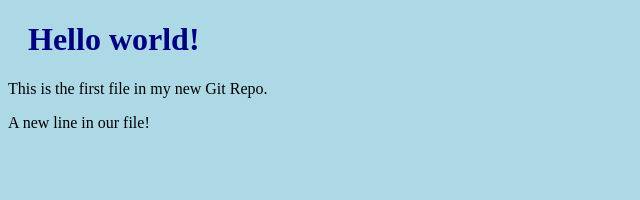
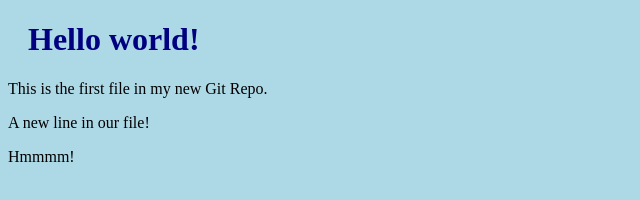
Before and after one commit to Nikitosyes/hello-world, a plain HTML site: page index.htm in a window 1280 px wide. Shown: the full height of the page, 0-640 px from the left. Drawn offline with Linux system fonts and the light colour scheme.

Commit message:
aDDED ANOTHER LINE tO HELLO WOrLD FILE

```diff
--- a/index.htm
+++ b/index.htm
@@ -9,6 +9,7 @@
 <h1>Hello world!</h1>
 <p>This is the first file in my new Git Repo.</p>
 <p>A new line in our file!</p>
+<p>Hmmmm!</p>
 
 </body>
 </html>
```
